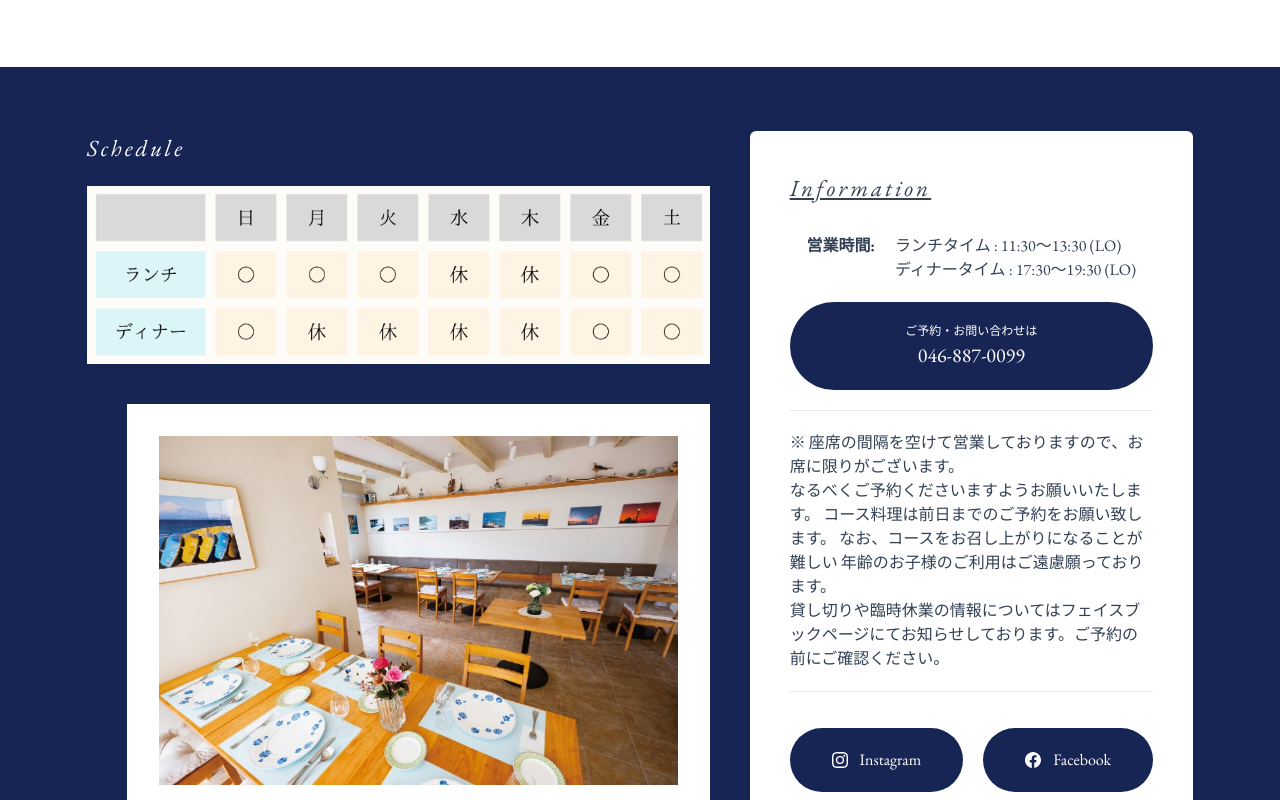
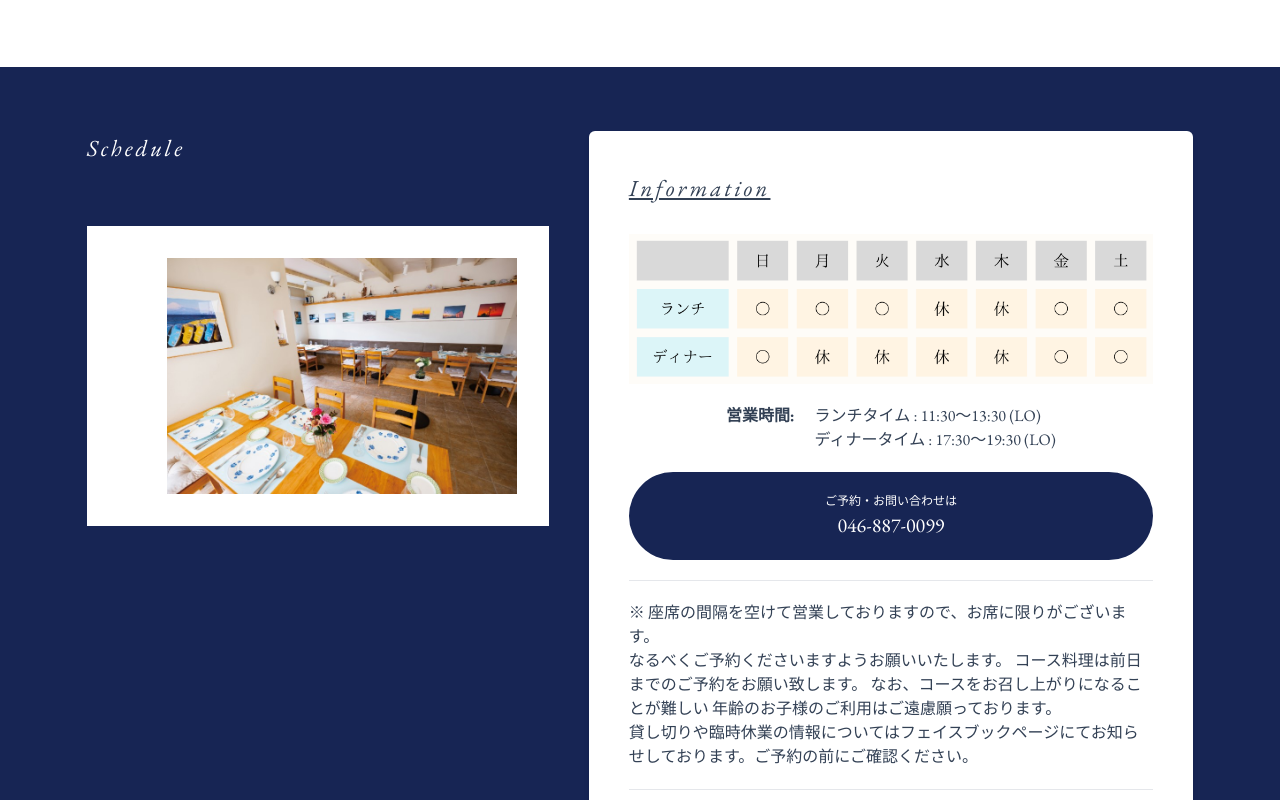
Before and after one commit to bap-ssbm/seta-draft, a Next.js app: page / in a window 1280 px wide. Shown: the part 720-1520 px from the top of the page. Built offline with nearby package versions, Linux system fonts and the light colour scheme; a web font is replaced by a local one.

Commit message:
Add files via upload

```diff
--- a/app/components/Reservation/ReservationSection.tsx
+++ b/app/components/Reservation/ReservationSection.tsx
@@ -1,5 +1,4 @@
 import { FC } from 'react'
-import Image from 'next/image'
 import { BsInstagram, BsFacebook } from 'react-icons/bs'
 import Button from '../ui/Button'
 interface ReservationSectionProps {
@@ -9,19 +8,17 @@ interface ReservationSectionProps {
 const ReservationSection: FC<ReservationSectionProps> = ({ }) => {
     return (
         <div className='px-[4%] py-16 w-full grid place-content-center lg:p-[5%]   bg-blue-950'>
-            <div className='flex lg:flex-row flex-col w-full px-[2%] justify-center gap-10 lg:max-w-[1200px]'>
+            <div className='flex lg:flex-row flex-col w-full px-[2%] justify-center gap-10 lg:max-w-[1300px]'>
                 <div
                     className='flex flex-col gap-10'>
                     <div className='relative' >
                         <h1 className='mb-5 text-white text-[23px] italic tracking-[3px] text-center lg:text-start'>
                             Schedule
                         </h1>
-                        <div className='w-full'>
-                        <img  src='/images/date.png' alt='' />
-                        </div>
+
 
                     </div>
-                    <div className='p-8  bg-white  lg:ml-10'>
+                    <div className='p-8 lg:pl-20 bg-white'>
                         <img  src='/images/seta_tables.jpg' alt='' />
                     </div>
 
@@ -34,6 +31,9 @@ const ReservationSection: FC<ReservationSectionProps> = ({ }) => {
                     <h1 className='text-[23px] italic tracking-[3px] mb-2 lg:w-full underline'>
                         Information
                     </h1>
+                    <div className='w-full'>
+                        <img  src='/images/date.png' alt='' />
+                        </div>
                     <div className='flex flex-col md:flex-row gap-5'>
 
                         <p className='font-bold  text-center md:text-start md:whitespace-nowrap'>
```
